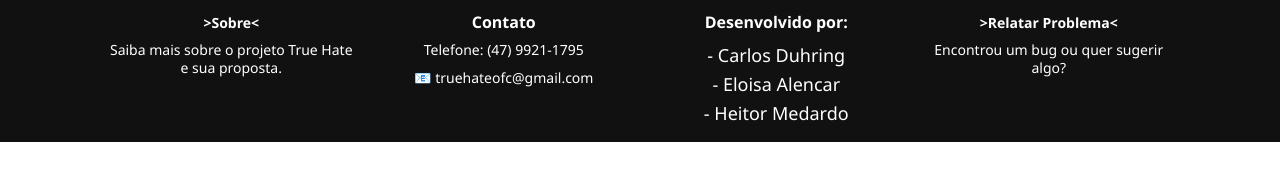
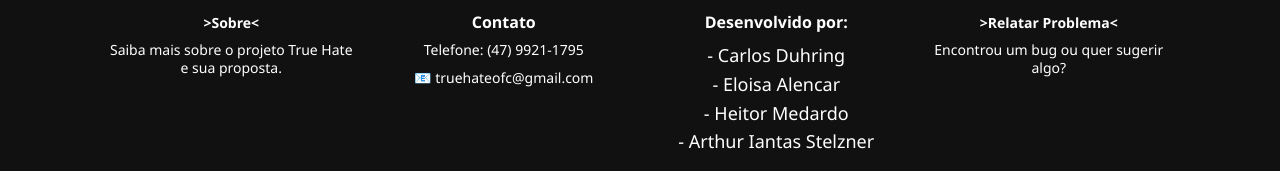
Before and after one commit to carlosduhring-cyber/TrueHate, a Flask app: page / in a window 1280 px wide. Shown: the part 799-970 px from the top of the page. Before the commit the page ends 941 px from the top, so only its background shows below. Run offline with Flask 3, Linux system fonts and the light colour scheme.

Commit message:
Att Footer

```diff
--- a/templates/base.html
+++ b/templates/base.html
@@ -197,7 +197,8 @@
                 <h3>Desenvolvido por:</h3>
                 - Carlos Duhring<br>
                 - Eloisa Alencar<br>
-                - Heitor Medardo
+                - Heitor Medardo<br>
+                - Arthur Iantas Stelzner
             </div>
 
             <!-- ============================= -->
```
